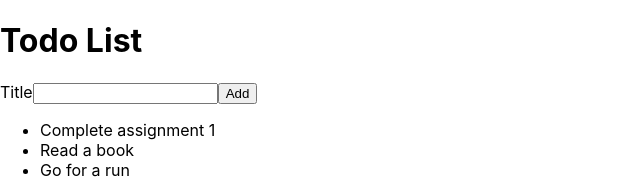
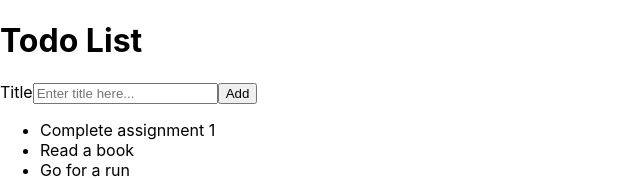
Before and after one commit to Rena-Tokhi/react-todo, a React (Create React App) app: page / in a window 1280 px wide. Shown: the top 178 px of the page, without its empty margins (0-640 px from the left). Built offline with nearby package versions, Linux system fonts and the light colour scheme.

Commit message:
Lesson1_3

```diff
--- a/src/AddTodoForm.js
+++ b/src/AddTodoForm.js
@@ -1,13 +1,26 @@
 import React from "react";
 
-function AddTodoForm () {
-    return(
-        <form>
-            <label htmlFor="todoTitle">Title</label>
-            <input id="todoTitle"/>
-            <button type="submit">Add</button>
-        </form>
-    )
+function AddTodoForm(props) {
+  function handleAddTodo(event) {
+    event.preventDefault();
+
+    const todoTitle = event.target.titel.value;
+    props.onAddTodo(todoTitle);
+    console.log(todoTitle);
+    event.target.reset();
+  }
+  return (
+    <form onSubmit={handleAddTodo}>
+      <label htmlFor="todoTitle">Title</label>
+      <input
+        id="todoTitle"
+        name="titel"
+        placeholder="Enter title here..."
+        required
+      />
+      <button type="submit">Add</button>
+    </form>
+  );
 }
 
 export default AddTodoForm;
--- a/src/App.js
+++ b/src/App.js
@@ -3,10 +3,12 @@ import TodoList from "./TodoList";
 import AddTodoForm from "./AddTodoForm";
 
 function App() {
+  const [newTodo, setNewTodo] =  React.useState('');
   return (
     <div>
       <h1>Todo List</h1>
-      <AddTodoForm />
+      <AddTodoForm onAddTodo= {setNewTodo}/>
+      <p>{newTodo}</p>
       <TodoList />
     </div>
   );
--- a/src/TodoList.js
+++ b/src/TodoList.js
@@ -1,4 +1,5 @@
 import React from "react";
+import TodoListItem from "./TodoListItem";
 
 const todoList = [
     {
@@ -19,7 +20,7 @@ function TodoList (){
     return(
         <ul>
         {todoList.map((item) =>
-          <li key={item.id}>{item.title}</li>
+          <TodoListItem key={item.id} todo={item} />
         )}
       </ul>
     );
--- /dev/null
+++ b/src/TodoListItem.js
@@ -0,0 +1,8 @@
+
+import React from "react";
+
+function TodoListItem(props) {
+  return <li>{props.todo.title}</li>;
+}
+
+export default TodoListItem;
```
